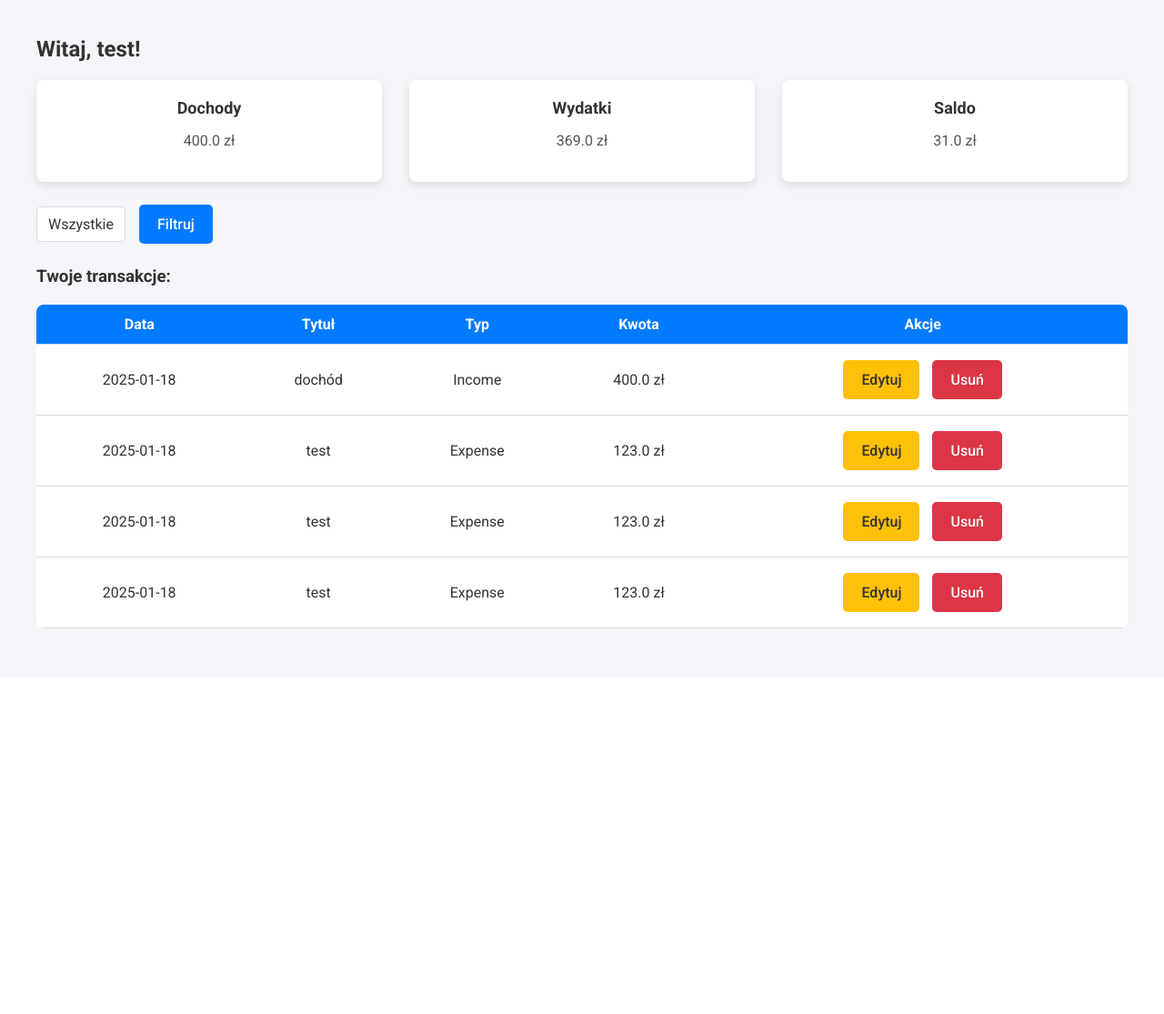
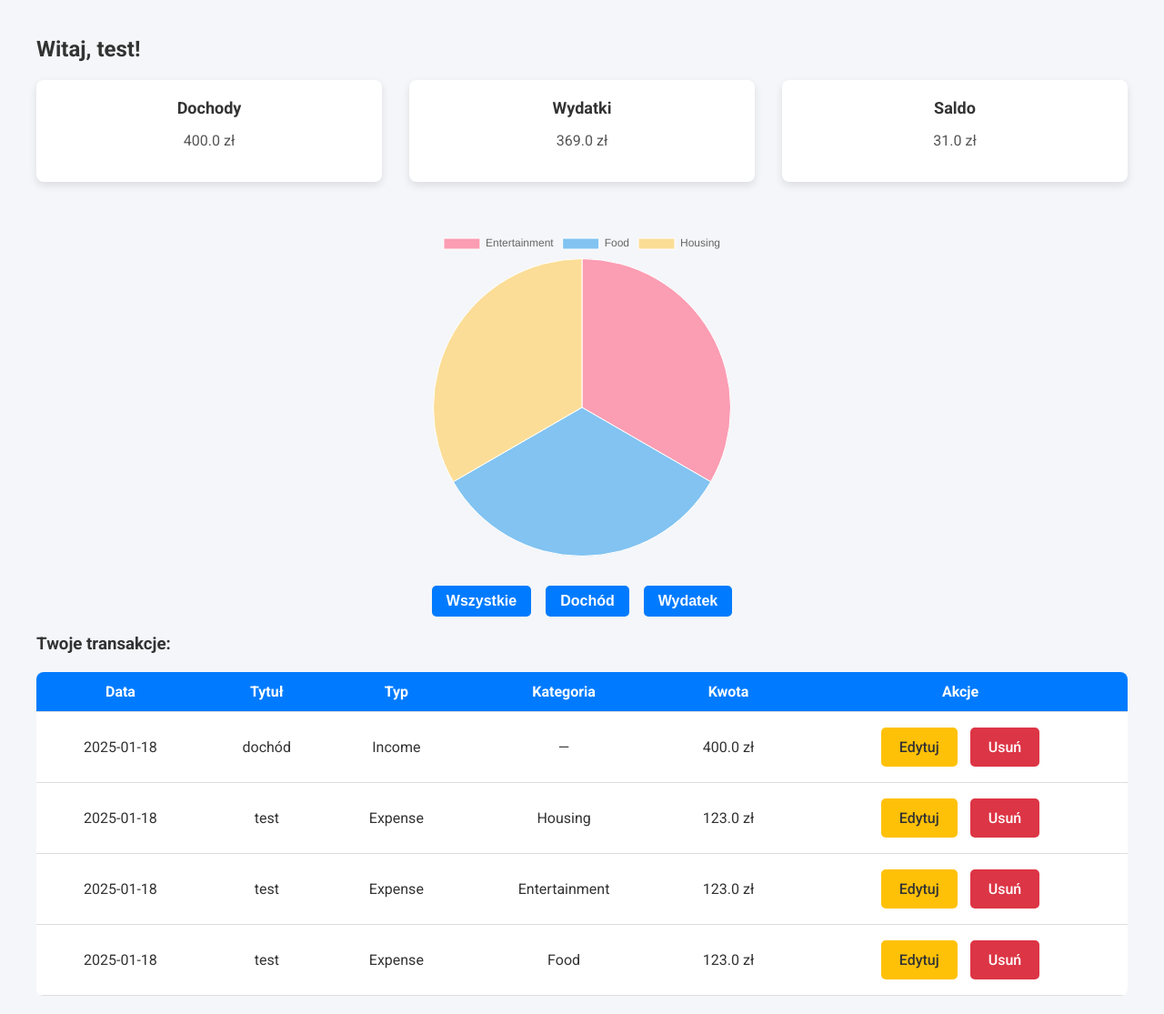
Before and after one commit to mmorawiak/menadzer_budzetu, a Flask app: page / in a window 1280 px wide. Shown: the part 55-1170 px from the top of the page at 91% size. Before the commit the page ends 746 px from the top, so only its background shows below. Run offline with Flask 2, Linux system fonts and the light colour scheme; a user stored in the database is signed in; data comes from the database, SQL or seed files in the repository; both versions use the stored data as it was after the commit; some libraries are stand-ins or nearby versions.

Commit message:
Changes, adding pie chart, adding categories, fixes, bugfixes etc.

```diff
--- a/app.py
+++ b/app.py
@@ -41,6 +41,7 @@ class Transaction(db.Model):
     title = db.Column(db.String(150), nullable=False)
     amount = db.Column(db.Float, nullable=False)
     type = db.Column(db.String(50), nullable=False)  # "Income" lub "Expense"
+    category = db.Column(db.String(100), nullable=True)  # Kategoria wydatku
     date = db.Column(db.DateTime, default=lambda: datetime.now(timezone.utc))
     user_id = db.Column(db.Integer, db.ForeignKey('user.id'), nullable=False)
 
@@ -49,6 +50,13 @@ class TransactionForm(FlaskForm):
     title = StringField(validators=[InputRequired()], render_kw={"placeholder": "Tytuł"})
     amount = FloatField(validators=[InputRequired()], render_kw={"placeholder": "Kwota"})
     type = SelectField(choices=[("Income", "Dochód"), ("Expense", "Wydatek")], validators=[InputRequired()])
+    category = SelectField(choices=[
+        ("Food", "Jedzenie"),
+        ("Transport", "Transport"),
+        ("Housing", "Mieszkanie"),
+        ("Entertainment", "Rozrywka"),
+        ("Other", "Inne")
+    ], render_kw={"placeholder": "Kategoria"}, validators=[InputRequired()])
     submit = SubmitField("Zapisz")
 
 class FilterForm(FlaskForm):
@@ -81,18 +89,49 @@ def calculate_totals(transactions):
 @app.route('/', methods=['GET', 'POST'])
 @login_required
 def home():
+    print("Widok home został uruchomiony.")  # Debugging: sprawdzenie, czy widok działa
+
+    # Formularz filtrowania
     form = FilterForm()
     page = request.args.get(get_page_parameter(), type=int, default=1)
+
+    # Zapytanie o transakcje dla aktualnego użytkownika
     transactions_query = Transaction.query.filter_by(user_id=current_user.id)
+    print("Zapytanie transakcji utworzone.")  # Debugging
 
-    # Filtrowanie
+    # Filtrowanie transakcji według typu
     if form.validate_on_submit() and form.type.data:
+        print(f"Filtrowanie według typu: {form.type.data}")  # Debugging
         transactions_query = transactions_query.filter_by(type=form.type.data)
 
+    # Paginacja i pobranie wszystkich transakcji
     transactions = transactions_query.order_by(Transaction.date.desc()).paginate(page=page, per_page=5, error_out=False)
     all_transactions = transactions_query.all()
+
+    print("Transakcje pobrane:", all_transactions)  # Debugging: wyświetlenie transakcji
+
+    # Obliczenie dochodów, wydatków i salda
     total_income, total_expense, balance = calculate_totals(all_transactions)
+    print(f"Dochód: {total_income}, Wydatki: {total_expense}, Saldo: {balance}")  # Debugging
 
+    # Grupowanie wydatków według kategorii
+    expenses_by_category = db.session.query(
+        Transaction.category, db.func.sum(Transaction.amount)
+    ).filter(
+        Transaction.user_id == current_user.id,  # Użytkownik
+        Transaction.type == "Expense"           # Tylko wydatki
+    ).group_by(Transaction.category).all()
+
+    # Tworzenie list kategorii i kwot
+    categories = [row[0] for row in expenses_by_category if row[0] is not None]
+    amounts = [row[1] for row in expenses_by_category if row[1] is not None]
+
+    print("Renderowanie szablonu home:")
+    print("Kategorie (categories):", categories)
+    print("Kwoty (amounts):", amounts)
+
+
+    # Renderowanie szablonu
     return render_template(
         'home.html',
         transactions=transactions.items,
@@ -101,6 +140,8 @@ def home():
         total_income=total_income,
         total_expense=total_expense,
         balance=balance,
+        categories=categories,
+        amounts=amounts
     )
 
 @app.route('/add', methods=['GET', 'POST'])
@@ -112,6 +153,7 @@ def add_transaction():
             title=form.title.data,
             amount=form.amount.data,
             type=form.type.data,
+            category=form.category.data if form.type.data == "Expense" else None,
             user_id=current_user.id
         )
         db.session.add(new_transaction)
@@ -132,6 +174,7 @@ def edit_transaction(transaction_id):
         transaction.title = form.title.data
         transaction.amount = form.amount.data
         transaction.type = form.type.data
+        transaction.category = form.category.data if form.type.data == "Expense" else None
         db.session.commit()
         flash("Transakcja została zaktualizowana!", "success")
         return redirect(url_for('home'))
--- a/static/style.css
+++ b/static/style.css
@@ -317,3 +317,29 @@ tr:hover {
     }
 
 }
+.filter-buttons {
+    display: flex;
+    gap: 1rem;
+    margin: 1rem 0;
+    justify-content: center;
+}
+
+.filter-category {
+    background-color: #007bff;
+    border: none;
+    color: white;
+    padding: 0.5rem 1rem;
+    border-radius: 5px;
+    cursor: pointer;
+    font-size: 1rem;
+    font-weight: bold;
+    transition: background-color 0.3s ease;
+}
+
+.filter-category:hover {
+    background-color: #0056b3;
+}
+
+.filter-category.active {
+    background-color: #0056b3;
+}
--- a/templates/home.html
+++ b/templates/home.html
@@ -6,6 +6,10 @@
     <title>Strona główna</title>
     <link rel="stylesheet" href="{{ url_for('static', filename='style.css') }}">
     <link href="https://fonts.googleapis.com/css2?family=Roboto:wght@400;500;700&display=swap" rel="stylesheet">
+    <script src="https://cdn.jsdelivr.net/npm/chart.js"></script>
+    <style>
+
+    </style>
 </head>
 <body>
     <nav class="navbar">
@@ -42,14 +46,23 @@
             </div>
         </div>
 
-        <!-- Formularz filtrowania -->
-        <form method="POST" class="filter-form">
-            {{ form.hidden_tag() }}
-            <div class="filter-group">
-                {{ form.type(class="dropdown-select") }}
-                {{ form.submit(class="btn btn-primary filter-button") }}
-            </div>
-        </form>
+        <!-- Ukryte dane dla wykresu -->
+        <div id="chart-data"
+            data-categories='{{ categories | tojson | safe }}'
+            data-amounts='{{ amounts | tojson | safe }}'>
+        </div>
+
+        <!-- Wykres kołowy wydatków -->
+        <div class="chart-container" style="width: 30%; margin: 2rem auto;">
+            <canvas id="expenseChart"></canvas>
+        </div>
+
+        <!-- Przyciski filtrowania transakcji -->
+        <div class="filter-buttons">
+            <button class="filter-category" data-category="all">Wszystkie</button>
+            <button class="filter-category" data-category="Income">Dochód</button>
+            <button class="filter-category" data-category="Expense">Wydatek</button>
+        </div>
 
         <h3>Twoje transakcje:</h3>
         <table>
@@ -58,16 +71,18 @@
                     <th>Data</th>
                     <th>Tytuł</th>
                     <th>Typ</th>
+                    <th>Kategoria</th>
                     <th>Kwota</th>
                     <th>Akcje</th>
                 </tr>
             </thead>
             <tbody>
                 {% for transaction in transactions %}
-                <tr>
+                <tr class="transaction-row" data-type="{{ transaction.type }}">
                     <td>{{ transaction.date.strftime('%Y-%m-%d') }}</td>
                     <td>{{ transaction.title }}</td>
                     <td>{{ transaction.type }}</td>
+                    <td>{{ transaction.category if transaction.type == 'Expense' else '—' }}</td>
                     <td>{{ transaction.amount }} zł</td>
                     <td>
                         <a href="{{ url_for('edit_transaction', transaction_id=transaction.id) }}" class="btn btn-warning btn-sm">Edytuj</a>
@@ -80,5 +95,71 @@
             </tbody>
         </table>
     </div>
+
+    <script>
+        document.addEventListener("DOMContentLoaded", () => {
+            try {
+                // Pobranie danych z ukrytego elementu HTML
+                const chartDataElement = document.getElementById("chart-data");
+                const categories = JSON.parse(chartDataElement.dataset.categories || "[]");
+                const amounts = JSON.parse(chartDataElement.dataset.amounts || "[]");
+
+                console.log("Categories:", categories);
+                console.log("Amounts:", amounts);
+
+                // Inicjalizacja wykresu kołowego
+                if (categories.length > 0 && amounts.length > 0) {
+                    const ctx = document.getElementById("expenseChart").getContext("2d");
+                    new Chart(ctx, {
+                        type: "pie",
+                        data: {
+                            labels: categories,
+                            datasets: [{
+                                label: "Wydatki według kategorii",
+                                data: amounts,
+                                backgroundColor: [
+                                    "rgba(255, 99, 132, 0.6)",
+                                    "rgba(54, 162, 235, 0.6)",
+                                    "rgba(255, 206, 86, 0.6)",
+                                    "rgba(75, 192, 192, 0.6)",
+                                    "rgba(153, 102, 255, 0.6)"
+                                ],
+                                borderWidth: 1
+                            }]
+                        },
+                        options: {
+                            responsive: true,
+                            plugins: {
+                                legend: {
+                                    position: 'top',
+                                },
+                            }
+                        }
+                    });
+                } else {
+                    console.warn("Brak danych dla wykresu.");
+                }
+            } catch (error) {
+                console.error("Błąd w skrypcie wykresu:", error);
+            }
+
+            // Obsługa filtrowania transakcji
+            const filterButtons = document.querySelectorAll(".filter-category");
+            const transactionRows = document.querySelectorAll(".transaction-row");
+
+            filterButtons.forEach(button => {
+                button.addEventListener("click", () => {
+                    filterButtons.forEach(btn => btn.classList.remove("active"));
+                    button.classList.add("active");
+
+                    const filterType = button.dataset.category;
+                    transactionRows.forEach(row => {
+                        const rowType = row.getAttribute("data-type");
+                        row.style.display = (filterType === "all" || rowType === filterType) ? "table-row" : "none";
+                    });
+                });
+            });
+        });
+    </script>
 </body>
 </html>
```
Also changed, not shown: templates/add_transaction.html (+16 -14 lines), templates/edit_transaction.html (+18 -12 lines), instance/budget_manager.db.
